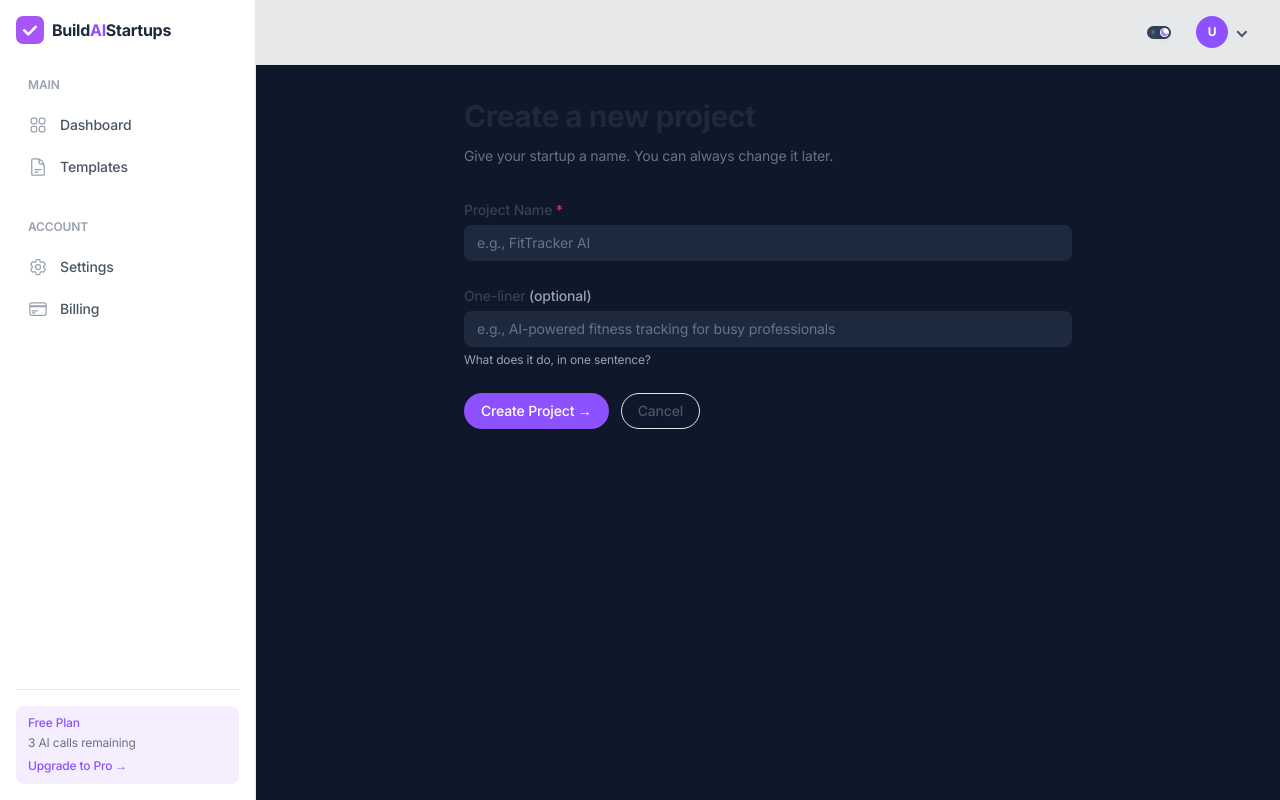
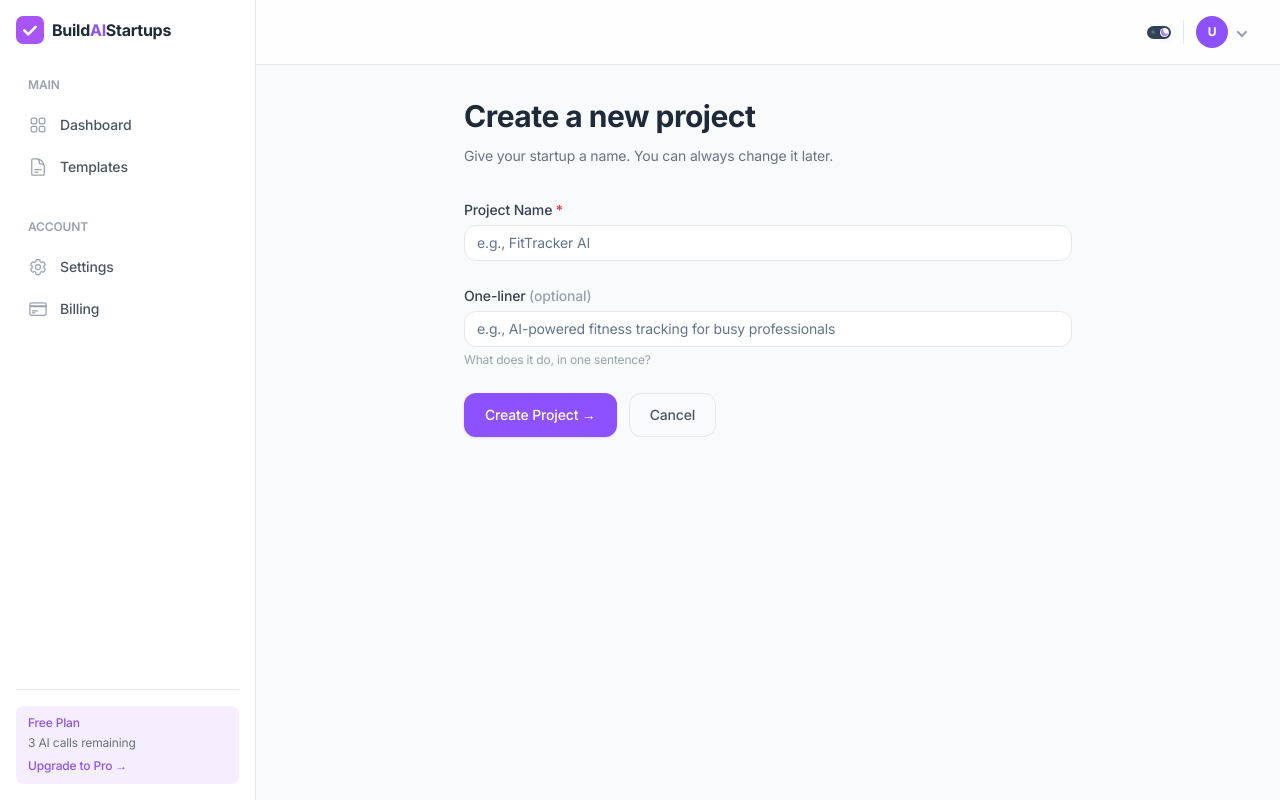
Before and after one commit to buildaistartups/buildaistartups.com, a Next.js app: page /app/new in a window 1280 px wide. Built offline with nearby package versions, Linux system fonts and the light colour scheme; no server answers.

Commit message:
update light and dark themes

```diff
--- a/app/app/[projectId]/layout.tsx
+++ b/app/app/[projectId]/layout.tsx
@@ -23,7 +23,6 @@ export default async function ProjectLayout({
 
   return (
     <div className="px-4 sm:px-6 lg:px-8 py-8 w-full max-w-[96rem] mx-auto">
-      {/* Project header */}
       <div className="mb-6">
         <Link href="/app/dashboard" className="text-sm text-violet-500 hover:text-violet-600 mb-2 inline-flex items-center gap-1">
           <svg className="w-3 h-3" fill="none" viewBox="0 0 24 24" stroke="currentColor" strokeWidth={2}><path strokeLinecap="round" strokeLinejoin="round" d="M15 19l-7-7 7-7" /></svg>
@@ -35,14 +34,8 @@ export default async function ProjectLayout({
         </div>
         {project.one_liner && <p className="text-sm text-gray-500 dark:text-gray-400 mt-1">{project.one_liner}</p>}
       </div>
-
-      {/* Stage navigation tabs */}
       <StageNav projectId={projectId} currentStage={project.stage} />
-
-      {/* Stage content */}
-      <div className="mt-6">
-        {children}
-      </div>
+      <div className="mt-6">{children}</div>
     </div>
   )
 }
--- a/app/app/[projectId]/settings/page.tsx
+++ b/app/app/[projectId]/settings/page.tsx
@@ -8,21 +8,14 @@ export default function ProjectSettingsPage() {
   const [deleting, setDeleting] = useState(false)
   const router = useRouter()
 
-  // Note: projectId comes from URL, extracted at runtime
   async function handleDelete() {
     if (!confirm('Are you sure? This will permanently delete this project and all its data.')) return
     setDeleting(true)
-
     const supabase = createClient()
     const segments = window.location.pathname.split('/')
-    const projectId = segments[2] // /app/[projectId]/settings
-
+    const projectId = segments[2]
     const { error } = await supabase.from('projects').delete().eq('id', projectId)
-    if (error) {
-      alert('Failed to delete project')
-      setDeleting(false)
-      return
-    }
+    if (error) { alert('Failed to delete project'); setDeleting(false); return }
     router.push('/app/dashboard')
   }
 
@@ -32,15 +25,11 @@ export default function ProjectSettingsPage() {
         <h2 className="text-lg font-semibold text-gray-800 dark:text-gray-100 mb-4">Project Settings</h2>
         <p className="text-sm text-gray-500 dark:text-gray-400">Project settings will be expanded in future updates to include renaming, archiving, and team management.</p>
       </div>
-
       <div className="bg-white dark:bg-gray-800 border border-red-200 dark:border-red-500/30 rounded-xl p-6">
         <h2 className="text-lg font-semibold text-red-600 dark:text-red-400 mb-2">Danger Zone</h2>
         <p className="text-sm text-gray-500 dark:text-gray-400 mb-4">Permanently delete this project and all associated data. This action cannot be undone.</p>
-        <button
-          onClick={handleDelete}
-          disabled={deleting}
-          className="btn text-sm bg-red-500 hover:bg-red-600 text-white disabled:opacity-50"
-        >
+        <button onClick={handleDelete} disabled={deleting}
+          className="btn text-sm bg-red-500 hover:bg-red-600 text-white disabled:opacity-50 rounded-xl">
           {deleting ? 'Deleting...' : 'Delete Project'}
         </button>
       </div>
--- a/app/app/layout.tsx
+++ b/app/app/layout.tsx
@@ -7,7 +7,7 @@ export default function AppLayout({ children }: { children: React.ReactNode }) {
     <AppProvider>
       <div className="flex h-[100dvh] overflow-hidden">
         <Sidebar />
-        <div className="relative flex flex-col flex-1 overflow-y-auto overflow-x-hidden">
+        <div className="relative flex flex-col flex-1 overflow-y-auto overflow-x-hidden bg-gray-50 dark:bg-gray-900">
           <AppHeader />
           <main className="grow">
             {children}
--- a/app/app/new/page.tsx
+++ b/app/app/new/page.tsx
@@ -25,55 +25,30 @@ export default function NewProjectPage() {
 
   return (
     <div className="px-4 sm:px-6 lg:px-8 py-8 w-full max-w-2xl mx-auto">
-      <h1 className="text-2xl md:text-3xl text-gray-800 dark:text-gray-100 font-bold mb-2">
-        Create a new project
-      </h1>
-      <p className="text-sm text-gray-500 dark:text-gray-400 mb-8">
-        Give your startup a name. You can always change it later.
-      </p>
+      <h1 className="text-2xl md:text-3xl text-gray-800 dark:text-gray-100 font-bold mb-2">Create a new project</h1>
+      <p className="text-sm text-gray-500 dark:text-gray-400 mb-8">Give your startup a name. You can always change it later.</p>
 
       <form action={createProject} className="space-y-6">
         <div>
           <label className="block text-sm font-medium text-gray-700 dark:text-gray-300 mb-1" htmlFor="name">
             Project Name <span className="text-red-500">*</span>
           </label>
-          <input
-            id="name"
-            name="name"
-            type="text"
-            required
-            className="form-input w-full rounded-lg"
-            placeholder="e.g., FitTracker AI"
-          />
+          <input id="name" name="name" type="text" required
+            className="form-input w-full rounded-xl text-sm bg-white dark:bg-gray-800 border-gray-200 dark:border-gray-600 text-gray-800 dark:text-gray-200"
+            placeholder="e.g., FitTracker AI" />
         </div>
-
         <div>
           <label className="block text-sm font-medium text-gray-700 dark:text-gray-300 mb-1" htmlFor="one_liner">
             One-liner <span className="text-gray-400">(optional)</span>
           </label>
-          <input
-            id="one_liner"
-            name="one_liner"
-            type="text"
-            className="form-input w-full rounded-lg"
-            placeholder="e.g., AI-powered fitness tracking for busy professionals"
-          />
-          <p className="text-xs text-gray-400 mt-1">What does it do, in one sentence?</p>
+          <input id="one_liner" name="one_liner" type="text"
+            className="form-input w-full rounded-xl text-sm bg-white dark:bg-gray-800 border-gray-200 dark:border-gray-600 text-gray-800 dark:text-gray-200"
+            placeholder="e.g., AI-powered fitness tracking for busy professionals" />
+          <p className="text-xs text-gray-400 dark:text-gray-500 mt-1">What does it do, in one sentence?</p>
         </div>
-
         <div className="flex gap-3">
-          <button
-            type="submit"
-            className="btn bg-violet-500 hover:bg-violet-600 text-white text-sm shadow-sm"
-          >
-            Create Project &rarr;
-          </button>
-          <a
-            href="/app/dashboard"
-            className="btn border border-gray-200 dark:border-gray-700/60 text-gray-600 dark:text-gray-300 hover:border-gray-300 text-sm"
-          >
-            Cancel
-          </a>
+          <button type="submit" className="btn bg-violet-500 hover:bg-violet-600 text-white text-sm shadow-sm rounded-xl px-5 py-2.5">Create Project &rarr;</button>
+          <a href="/app/dashboard" className="btn border border-gray-200 dark:border-gray-600 text-gray-600 dark:text-gray-300 hover:border-gray-300 text-sm rounded-xl px-5 py-2.5">Cancel</a>
         </div>
       </form>
     </div>
--- a/components/app/header.tsx
+++ b/components/app/header.tsx
@@ -8,13 +8,12 @@ export default function AppHeader() {
   const { sidebarOpen, setSidebarOpen } = useAppProvider()
 
   return (
-    <header className="sticky top-0 z-30 before:absolute before:inset-0 before:backdrop-blur-md before:bg-white/90 dark:before:bg-gray-900/90 before:-z-10 border-b border-gray-200 dark:border-gray-700/60">
+    <header className="sticky top-0 z-30 bg-white/80 dark:bg-gray-900/80 backdrop-blur-md border-b border-gray-200 dark:border-gray-700/60">
       <div className="px-4 sm:px-6 lg:px-8">
         <div className="flex items-center justify-between h-16">
-          {/* Left: hamburger */}
           <div className="flex">
             <button
-              className="text-gray-500 hover:text-gray-600 dark:hover:text-gray-400 lg:hidden"
+              className="text-gray-500 hover:text-gray-600 dark:text-gray-400 dark:hover:text-gray-300 lg:hidden"
               aria-controls="sidebar"
               aria-expanded={sidebarOpen}
               onClick={() => setSidebarOpen(!sidebarOpen)}
@@ -27,8 +26,6 @@ export default function AppHeader() {
               </svg>
             </button>
           </div>
-
-          {/* Right: actions */}
           <div className="flex items-center gap-3">
             <ThemeToggle />
             <hr className="w-px h-6 bg-gray-200 dark:bg-gray-700/60 border-none" />
--- a/components/app/user-menu.tsx
+++ b/components/app/user-menu.tsx
@@ -27,41 +27,17 @@ export default function UserMenu() {
 
   return (
     <div className="relative" ref={ref}>
-      <button
-        className="flex items-center gap-2 text-sm font-medium text-gray-600 dark:text-gray-300 hover:text-gray-800 dark:hover:text-gray-100"
-        onClick={() => setOpen(!open)}
-      >
-        <div className="w-8 h-8 rounded-full bg-violet-500 flex items-center justify-center text-white text-xs font-bold">
-          U
-        </div>
-        <svg className={`w-3 h-3 shrink-0 transition ${open ? 'rotate-180' : ''}`} viewBox="0 0 12 12">
-          <path className="fill-current" d="M5.9 11.4L.5 6l1.4-1.4 4 4 4-4L11.3 6z" />
-        </svg>
+      <button className="flex items-center gap-2 text-sm font-medium text-gray-600 dark:text-gray-300 hover:text-gray-800 dark:hover:text-gray-100" onClick={() => setOpen(!open)}>
+        <div className="w-8 h-8 rounded-full bg-violet-500 flex items-center justify-center text-white text-xs font-bold">U</div>
+        <svg className={`w-3 h-3 shrink-0 transition text-gray-400 dark:text-gray-500 ${open ? 'rotate-180' : ''}`} viewBox="0 0 12 12"><path className="fill-current" d="M5.9 11.4L.5 6l1.4-1.4 4 4 4-4L11.3 6z" /></svg>
       </button>
 
       {open && (
-        <div className="absolute right-0 top-full mt-2 w-44 bg-white dark:bg-gray-800 border border-gray-200 dark:border-gray-700/60 rounded-lg shadow-lg py-1 z-50">
-          <Link
-            href="/app/account/settings"
-            className="block px-4 py-2 text-sm text-gray-600 dark:text-gray-300 hover:bg-gray-50 dark:hover:bg-gray-700/30"
-            onClick={() => setOpen(false)}
-          >
-            Settings
-          </Link>
-          <Link
-            href="/app/account/billing"
-            className="block px-4 py-2 text-sm text-gray-600 dark:text-gray-300 hover:bg-gray-50 dark:hover:bg-gray-700/30"
-            onClick={() => setOpen(false)}
-          >
-            Billing
-          </Link>
+        <div className="absolute right-0 top-full mt-2 w-44 bg-white dark:bg-gray-800 border border-gray-200 dark:border-gray-700/60 rounded-xl shadow-lg py-1 z-50">
+          <Link href="/app/account/settings" className="block px-4 py-2 text-sm text-gray-700 dark:text-gray-300 hover:bg-gray-50 dark:hover:bg-gray-700/30" onClick={() => setOpen(false)}>Settings</Link>
+          <Link href="/app/account/billing" className="block px-4 py-2 text-sm text-gray-700 dark:text-gray-300 hover:bg-gray-50 dark:hover:bg-gray-700/30" onClick={() => setOpen(false)}>Billing</Link>
           <hr className="my-1 border-gray-200 dark:border-gray-700/60" />
-          <button
-            onClick={handleSignOut}
-            className="block w-full text-left px-4 py-2 text-sm text-red-500 hover:bg-gray-50 dark:hover:bg-gray-700/30"
-          >
-            Sign Out
-          </button>
+          <button onClick={handleSignOut} className="block w-full text-left px-4 py-2 text-sm text-red-500 hover:bg-gray-50 dark:hover:bg-gray-700/30">Sign Out</button>
         </div>
       )}
     </div>
```
Also changed, not shown: app/app/account/billing/page.tsx (+8 -8 lines), app/app/account/settings/page.tsx (+6 -21 lines), app/app/dashboard/page.tsx (+12 -38 lines), components/app/sidebar.tsx (+11 -41 lines).
